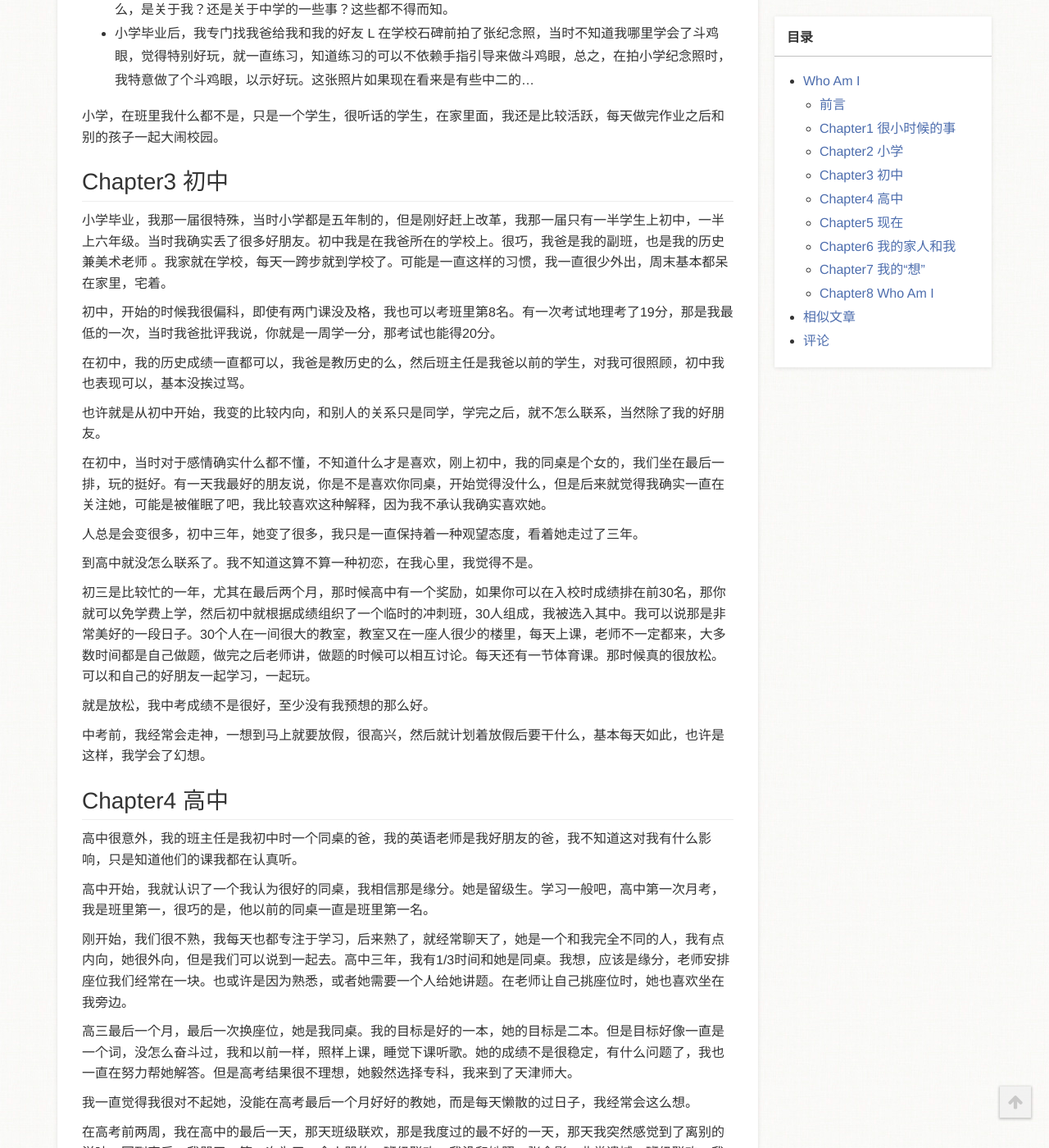
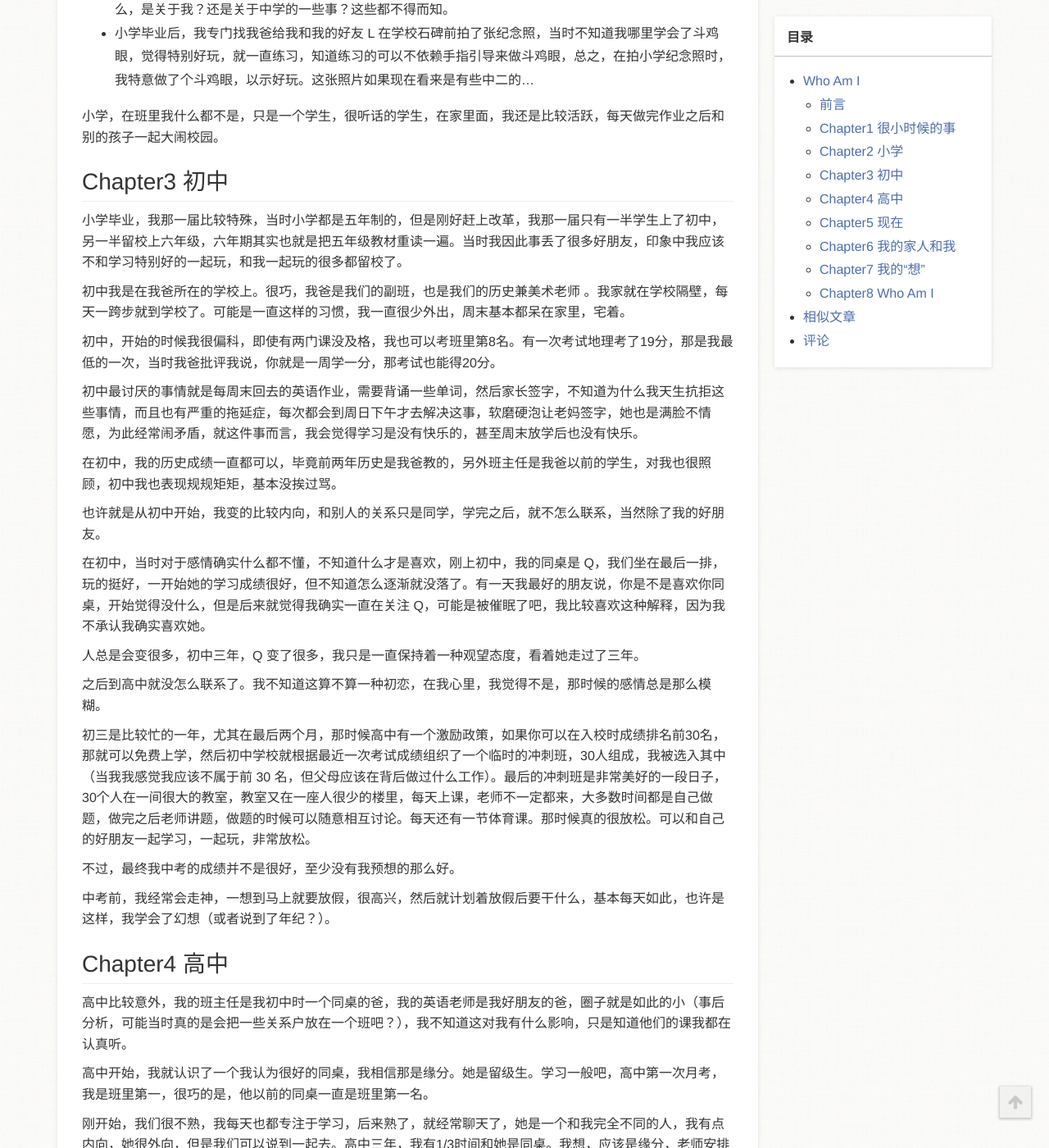
Before and after one commit to zm1990s/halfcoffee, a Jekyll site: the page built from _posts/2013-12-1-whoami.markdown, in a window 1280 px wide and 1400 px high, scrolled down 2137 px. Shown: the whole window at 82% size. Built offline with Jekyll 4.4.1, drawn with Linux system fonts in a browser that asks for light colours; comment, search, counter and statistics services are not loaded; a style sheet for code colours, icons or effects is not loaded.

Commit message:
20230626

```diff
--- a/_posts/2013-12-1-whoami.markdown
+++ b/_posts/2013-12-1-whoami.markdown
@@ -68,29 +68,33 @@ typora-root-url: ../../halfcoffee
 
 ## Chapter3 初中
 
-小学毕业，我那一届很特殊，当时小学都是五年制的，但是刚好赶上改革，我那一届只有一半学生上初中，一半上六年级。当时我确实丢了很多好朋友。初中我是在我爸所在的学校上。很巧，我爸是我的副班，也是我的历史兼美术老师 。我家就在学校，每天一跨步就到学校了。可能是一直这样的习惯，我一直很少外出，周末基本都呆在家里，宅着。
+小学毕业，我那一届比较特殊，当时小学都是五年制的，但是刚好赶上改革，我那一届只有一半学生上了初中，另一半留校上六年级，六年期其实也就是把五年级教材重读一遍。当时我因此事丢了很多好朋友，印象中我应该不和学习特别好的一起玩，和我一起玩的很多都留校了。
+
+初中我是在我爸所在的学校上。很巧，我爸是我们的副班，也是我们的历史兼美术老师 。我家就在学校隔壁，每天一跨步就到学校了。可能是一直这样的习惯，我一直很少外出，周末基本都呆在家里，宅着。
 
 初中，开始的时候我很偏科，即使有两门课没及格，我也可以考班里第8名。有一次考试地理考了19分，那是我最低的一次，当时我爸批评我说，你就是一周学一分，那考试也能得20分。
 
-在初中，我的历史成绩一直都可以，我爸是教历史的么，然后班主任是我爸以前的学生，对我可很照顾，初中我也表现可以，基本没挨过骂。
+初中最讨厌的事情就是每周末回去的英语作业，需要背诵一些单词，然后家长签字，不知道为什么我天生抗拒这些事情，而且也有严重的拖延症，每次都会到周日下午才去解决这事，软磨硬泡让老妈签字，她也是满脸不情愿，为此经常闹矛盾，就这件事而言，我会觉得学习是没有快乐的，甚至周末放学后也没有快乐。
+
+在初中，我的历史成绩一直都可以，毕竟前两年历史是我爸教的，另外班主任是我爸以前的学生，对我也很照顾，初中我也表现规规矩矩，基本没挨过骂。
 
 也许就是从初中开始，我变的比较内向，和别人的关系只是同学，学完之后，就不怎么联系，当然除了我的好朋友。
 
-在初中，当时对于感情确实什么都不懂，不知道什么才是喜欢，刚上初中，我的同桌是个女的，我们坐在最后一排，玩的挺好。有一天我最好的朋友说，你是不是喜欢你同桌，开始觉得没什么，但是后来就觉得我确实一直在关注她，可能是被催眠了吧，我比较喜欢这种解释，因为我不承认我确实喜欢她。
+在初中，当时对于感情确实什么都不懂，不知道什么才是喜欢，刚上初中，我的同桌是 Q，我们坐在最后一排，玩的挺好，一开始她的学习成绩很好，但不知道怎么逐渐就没落了。有一天我最好的朋友说，你是不是喜欢你同桌，开始觉得没什么，但是后来就觉得我确实一直在关注 Q，可能是被催眠了吧，我比较喜欢这种解释，因为我不承认我确实喜欢她。
 
-人总是会变很多，初中三年，她变了很多，我只是一直保持着一种观望态度，看着她走过了三年。
+人总是会变很多，初中三年，Q 变了很多，我只是一直保持着一种观望态度，看着她走过了三年。
 
-到高中就没怎么联系了。我不知道这算不算一种初恋，在我心里，我觉得不是。
+之后到高中就没怎么联系了。我不知道这算不算一种初恋，在我心里，我觉得不是，那时候的感情总是那么模糊。
 
-初三是比较忙的一年，尤其在最后两个月，那时候高中有一个奖励，如果你可以在入校时成绩排在前30名，那你就可以免学费上学，然后初中就根据成绩组织了一个临时的冲刺班，30人组成，我被选入其中。我可以说那是非常美好的一段日子。30个人在一间很大的教室，教室又在一座人很少的楼里，每天上课，老师不一定都来，大多数时间都是自己做题，做完之后老师讲，做题的时候可以相互讨论。每天还有一节体育课。那时候真的很放松。可以和自己的好朋友一起学习，一起玩。
+初三是比较忙的一年，尤其在最后两个月，那时候高中有一个激励政策，如果你可以在入校时成绩排名前30名，那就可以免费上学，然后初中学校就根据最近一次考试成绩组织了一个临时的冲刺班，30人组成，我被选入其中（当我我感觉我应该不属于前 30 名，但父母应该在背后做过什么工作）。最后的冲刺班是非常美好的一段日子，30个人在一间很大的教室，教室又在一座人很少的楼里，每天上课，老师不一定都来，大多数时间都是自己做题，做完之后老师讲题，做题的时候可以随意相互讨论。每天还有一节体育课。那时候真的很放松。可以和自己的好朋友一起学习，一起玩，非常放松。
 
-就是放松，我中考成绩不是很好，至少没有我预想的那么好。
+不过，最终我中考的成绩并不是很好，至少没有我预想的那么好。
 
-中考前，我经常会走神，一想到马上就要放假，很高兴，然后就计划着放假后要干什么，基本每天如此，也许是这样，我学会了幻想。
+中考前，我经常会走神，一想到马上就要放假，很高兴，然后就计划着放假后要干什么，基本每天如此，也许是这样，我学会了幻想（或者说到了年纪？）。
 
 ## Chapter4 高中
 
-高中很意外，我的班主任是我初中时一个同桌的爸，我的英语老师是我好朋友的爸，我不知道这对我有什么影响，只是知道他们的课我都在认真听。
+高中比较意外，我的班主任是我初中时一个同桌的爸，我的英语老师是我好朋友的爸，圈子就是如此的小（事后分析，可能当时真的是会把一些关系户放在一个班吧？），我不知道这对我有什么影响，只是知道他们的课我都在认真听。
 
 高中开始，我就认识了一个我认为很好的同桌，我相信那是缘分。她是留级生。学习一般吧，高中第一次月考，我是班里第一，很巧的是，他以前的同桌一直是班里第一名。
 
```
